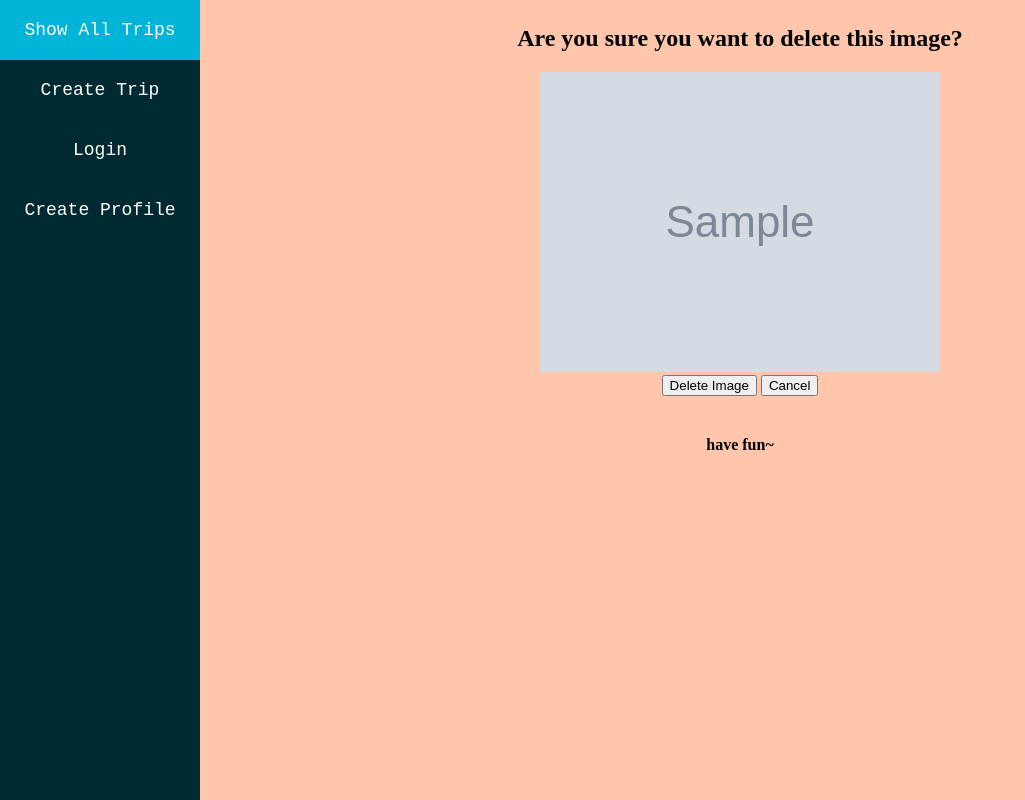
After one commit to jchou03/CS-412, a Django app: page /project/trip/1/delete_image/1 in a window 1280 px wide. The commit adds this page. Shown: the whole page, without its empty margins (0-1025 px from the left). Run offline with Django 5.2, Linux system fonts and the light colour scheme; tables that the repository leaves empty hold one stand-in row (values such as "Sample post"); grey boxes marked "Sample" are stand-in pictures.

Commit message:
added functionality to delete images

```diff
--- /dev/null
+++ b/django/project/templates/project/delete_image.html
@@ -0,0 +1,27 @@
+{% extends 'project/base.html' %}
+{% comment %} page for users to delete images {% endcomment %}
+{% block content %}
+
+<h2>Are you sure you want to delete this image?</h2>
+{% comment %} <div class="img_table"> {% endcomment %}
+    <img src="{{image.image.url}}" alt="image goes here" class="delete_image">
+{% comment %} </div> {% endcomment %}
+
+<table>
+    <tr>
+        <td>
+            <form method="POST">
+                {% csrf_token %}
+                {% comment %} <input type="hidden" name="profile_pk" value={{status.profile.pk}}> {% endcomment %}
+                <input type="submit" name="delete_image" value="Delete Image">
+            </form>
+        </td>
+        <td>
+            <form action="{% url 'show_trip' trip_pk %}">
+                <input type="submit" name="cancel" value="Cancel">
+            </form>
+        </td>
+    </tr>
+</table>
+
+{% endblock %}
--- a/django/project/templates/project/show_trip.html
+++ b/django/project/templates/project/show_trip.html
@@ -50,7 +50,7 @@
         <tr>
             <td><img src="{{img.image.url}}" alt="image can't be loaded"></td>
             <td>{{img.poster}}</td>
-            <td><a href="{% url '' %}"></a></td>
+            <td><a href="{% url 'delete_image' trip_pk=trip.pk pk=img.pk %}">Delete</a></td>
         </tr>
         {% endfor %}
     </table>
--- a/django/project/urls.py
+++ b/django/project/urls.py
@@ -17,4 +17,5 @@ urlpatterns = [
     path(r'logout', auth_views.LogoutView.as_view(template_name="project/logged_out.html"), name="logout"),
     path(r'create_profile', views.CreateProfileView.as_view(), name="create_profile"),
     # path(r'profile', views.ShowProfileView.as_view(), name="show_profile")
+    path(r'trip/<int:trip_pk>/delete_image/<int:pk>', views.DeleteImageView.as_view(), name="delete_image")
 ]
--- a/django/project/views.py
+++ b/django/project/views.py
@@ -126,8 +126,6 @@ class AddAttendeeToTripView(AssociatedTripMixin, CreateView):
         else:
             return super().form_valid(form)
 
-
-
 class CreateImageView(UserDetailsMixin, AssociatedTripMixin, CreateView):
     '''view to create a new image'''
     form_class = CreateImageForm
@@ -149,9 +147,11 @@ class CreateImageView(UserDetailsMixin, AssociatedTripMixin, CreateView):
 
         return super().form_valid(form)
 
-    # def get_success_url(self):
-    #     '''redirect url to the trip that the newly created object is attached to'''
-    #     return reverse('show_trip', kwargs=self.kwargs)
+class DeleteImageView(UserDetailsMixin, AssociatedTripMixin, DeleteView):
+    '''deletion page for images'''
+    model = Image
+    template_name = "project/delete_image.html"
+    context_object_name = "image"
 
 class CreateProfileView(CreateView):
     '''view to create a new profile and user for the app'''
--- a/django/static/project.css
+++ b/django/static/project.css
@@ -108,3 +108,8 @@ body {
     margin-left: auto;
     margin-right: auto;
 }
+
+.delete_image {
+    max-width: 500px;
+    max-height: 500px;
+}
```
